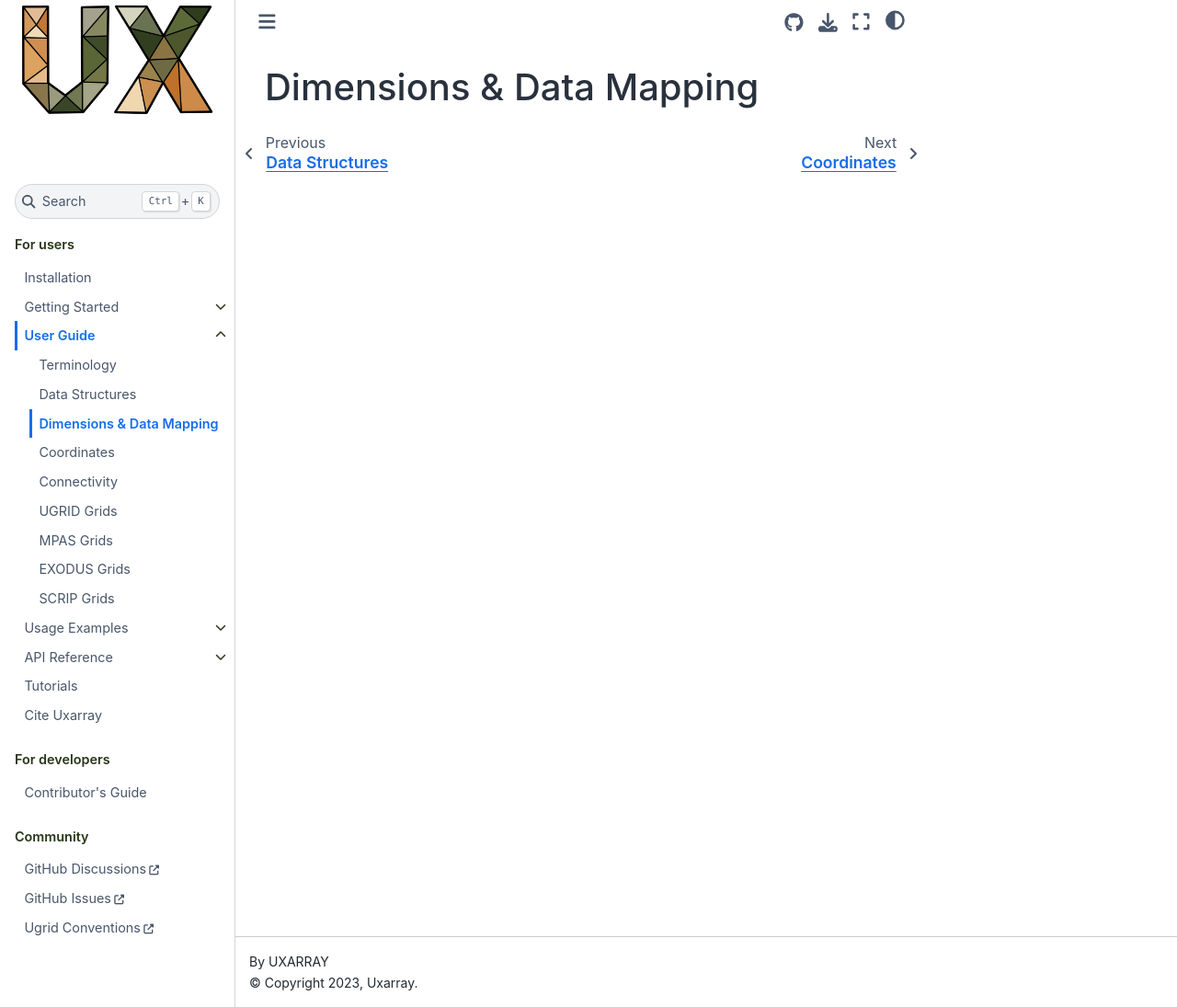
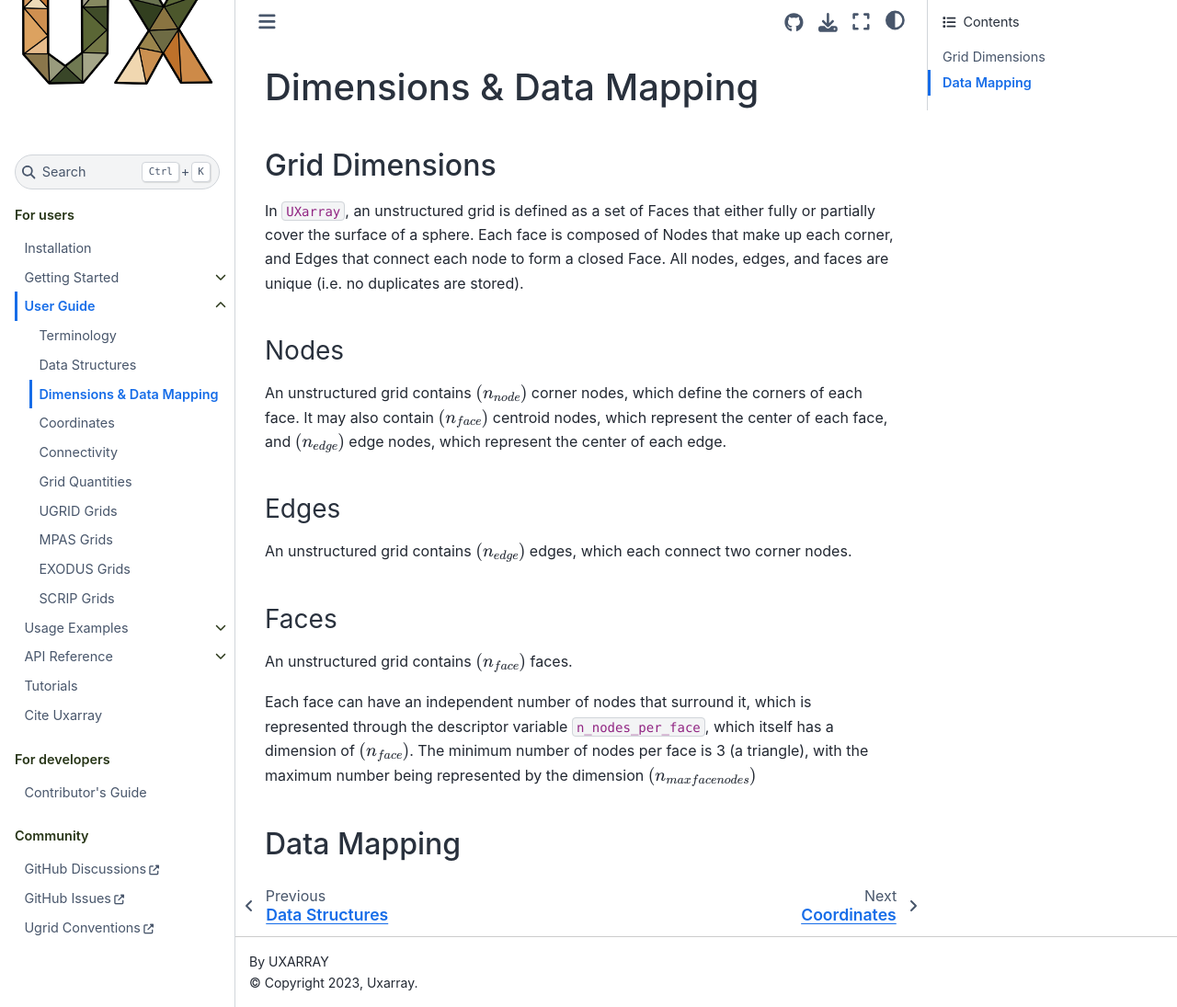
Before and after one commit to UXARRAY/uxarray, a Sphinx documentation site: the page built from docs/user-guide/dimensions-and-mapping.rst, in a window 1280 px wide and 1095 px high. Shown: the whole window at 92% size. Built offline with Sphinx 7.4.7 and the Sphinx Book theme 1.1.4, drawn with Linux system fonts in a browser that asks for light colours; formulas are drawn with MathJax 3.

Commit message:
more work on user guide

```diff
--- a/docs/user-guide/data-structures.rst
+++ b/docs/user-guide/data-structures.rst
@@ -6,3 +6,13 @@ Data Structures
 
 Overview
 --------
+
+
+``Grid``
+--------
+
+``UxDataArray``
+---------------
+
+``UxDataset``
+-------------
--- a/docs/user-guide/dimensions-and-mapping.rst
+++ b/docs/user-guide/dimensions-and-mapping.rst
@@ -3,3 +3,39 @@
 =========================
 Dimensions & Data Mapping
 =========================
+
+Grid Dimensions
+===============
+
+In ``UXarray``, an unstructured grid is defined as a set of Faces that either
+fully or partially cover the surface of a sphere. Each face is composed of Nodes that make
+up each corner, and Edges that connect each node to form a closed Face. All nodes, edges, and faces are unique
+(i.e. no duplicates are stored).
+
+Nodes
+-----
+An unstructured grid contains :math:`(n_{node})` corner nodes, which define the corners of each face. It may also
+contain :math:`(n_{face})` centroid nodes, which represent the center of each face, and :math:`(n_{edge})`
+edge nodes, which represent the center of each edge.
+
+Edges
+-----
+
+An unstructured grid contains :math:`(n_{edge})` edges, which each connect two corner nodes.
+
+Faces
+-----
+An unstructured grid contains :math:`(n_{face})` faces.
+
+Each face can have an independent number of nodes that surround it, which is represented through the
+descriptor variable ``n_nodes_per_face``, which itself has a dimension of :math:`(n_{face})`. The minimum
+number of nodes per face is 3 (a triangle), with the maximum number being represented by the dimension
+:math:`(n_{maxfacenodes})`
+
+
+
+
+
+
+Data Mapping
+===============
--- a/docs/userguide.rst
+++ b/docs/userguide.rst
@@ -17,6 +17,7 @@ common tasks that you can accomplish with UXarray.
    user-guide/dimensions-and-mapping.rst
    user-guide/coordinates.rst
    user-guide/connectivity.rst
+   user-guide/grid-quantities.rst
    user-guide/ugrid.rst
    user-guide/mpas.rst
    user-guide/exodus.rst
```
Also changed, not shown: docs/user-guide/grid-quantities.rst (added, +51 -0 lines), docs/user-guide/terminology.rst (+12 -1 lines).
